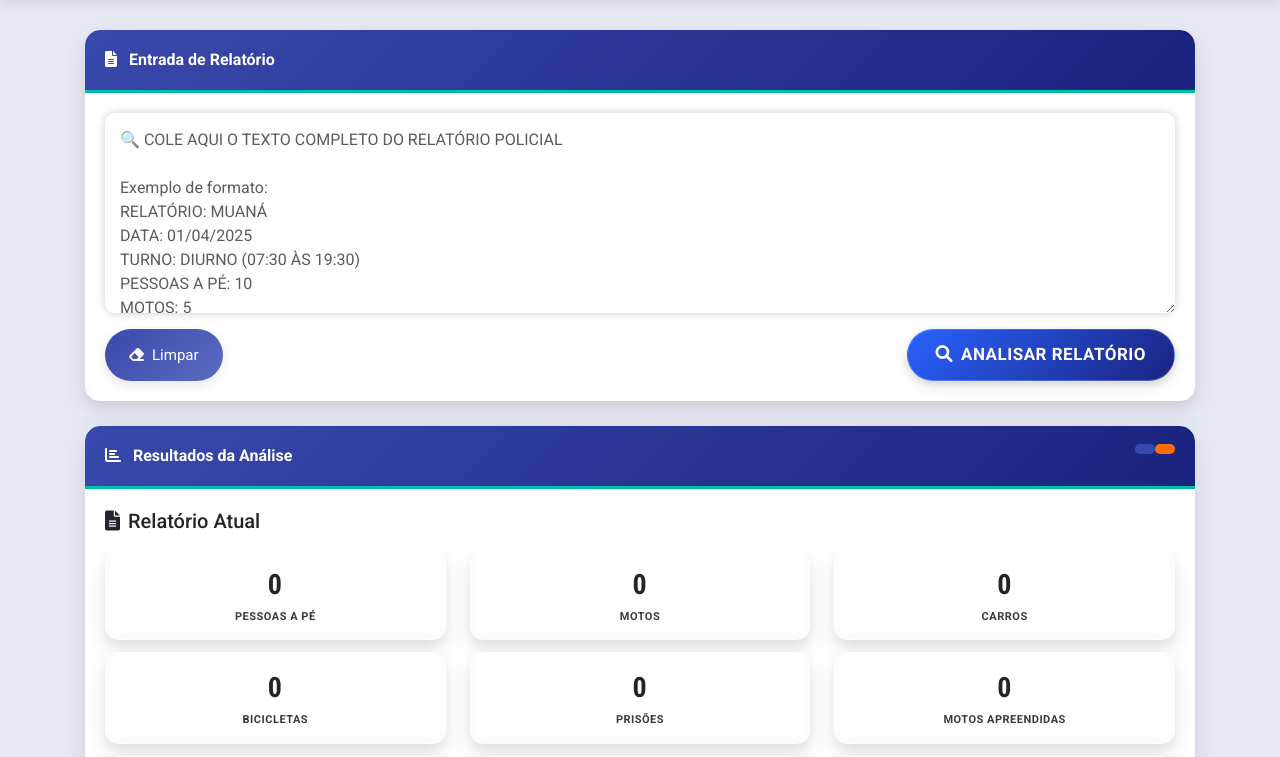
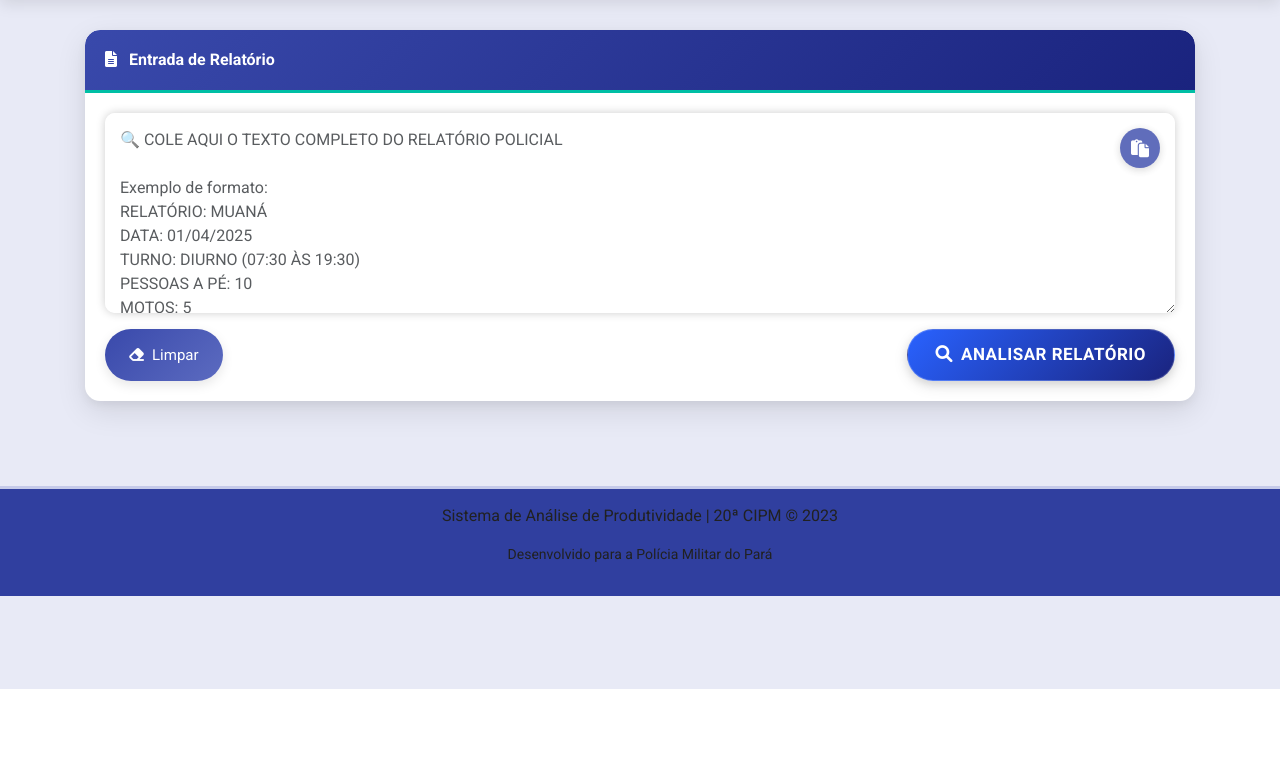
Before and after one commit to tenmuniz/RELATORIOS, a Flask app: page / in a window 1280 px wide. Shown: the part 111-868 px from the top of the page. After the commit the page ends 800 px from the top, so only its background shows below. Run offline with Flask 3, Linux system fonts and the light colour scheme; data that the repository does not hold is empty.

Commit message:
Added a paste button
Added a button to quickly paste text into the report textarea, improving user experience by simplifying report input.  This involved modifying `static/css/style.css`, `static/js/analyzer.js`, and `templates/index.html` to add styling and functionality for the new button.

Replit-Commit-Author: Agent
Replit-Commit-Session-Id: 86e28d72-0d2a-4c5b-8e77-a5b2222ae40b
Replit-Commit-Screenshot-Url: https://storage.googleapis.com/screenshot-production-us-central1/67897340-ed91-4772-8350-adeb704ffe7b/e0827c89-1e54-4010-91eb-3829fc38529a.jpg

```diff
--- a/static/css/style.css
+++ b/static/css/style.css
@@ -114,6 +114,11 @@ body {
   padding: 20px;
 }
 
+/* Posicionamento relativo para o container da textarea */
+.report-textarea-container {
+  position: relative;
+}
+
 textarea.form-control {
   background-color: rgba(255, 255, 255, 0.9);
   color: #333;
@@ -124,6 +129,42 @@ textarea.form-control {
   box-shadow: 0 0 10px rgba(0, 0, 0, 0.2);
   min-height: 200px;
   resize: vertical;
+  padding-right: 50px; /* Espaço para o botão de colar */
+}
+
+/* Botão de colagem rápida */
+.quick-paste-btn {
+  position: absolute;
+  right: 15px;
+  top: 15px;
+  background-color: var(--primary-light);
+  color: white;
+  border: none;
+  border-radius: 50%;
+  width: 40px;
+  height: 40px;
+  display: flex;
+  align-items: center;
+  justify-content: center;
+  cursor: pointer;
+  box-shadow: 0 2px 8px rgba(0, 0, 0, 0.2);
+  opacity: 0.8;
+  transition: all 0.3s ease;
+  z-index: 10;
+}
+
+.quick-paste-btn:hover {
+  opacity: 1;
+  transform: scale(1.1);
+  background-color: var(--accent-blue);
+}
+
+.quick-paste-btn:active {
+  transform: scale(0.95);
+}
+
+.quick-paste-btn i {
+  font-size: 18px;
 }
 
 .btn-primary {
--- a/static/js/analyzer.js
+++ b/static/js/analyzer.js
@@ -35,6 +35,7 @@ document.addEventListener('DOMContentLoaded', () => {
 function setupEventListeners() {
   const analyzeButton = document.getElementById('analyzeButton');
   const clearButton = document.getElementById('clearButton');
+  const pasteButton = document.getElementById('pasteButton');
 
   if (analyzeButton) {
     analyzeButton.addEventListener('click', analyzeReport);
@@ -42,6 +43,10 @@ function setupEventListeners() {
 
   if (clearButton) {
     clearButton.addEventListener('click', clearForm);
+  }
+
+  if (pasteButton) {
+    pasteButton.addEventListener('click', handleQuickPaste);
   }
 }
 
--- a/templates/index.html
+++ b/templates/index.html
@@ -58,7 +58,7 @@
           <div class="card-body">
             <div id="errorMessage" class="error-message"></div>
 
-            <div class="mb-3">
+            <div class="mb-3 report-textarea-container">
               <textarea id="reportText" class="form-control" placeholder="🔍 COLE AQUI O TEXTO COMPLETO DO RELATÓRIO POLICIAL
 
 Exemplo de formato:
@@ -70,6 +70,10 @@ MOTOS: 5
 CARROS: 2
 BICICLETAS: 3
 OCORRÊNCIA: Descrição da ocorrência..."></textarea>
+
+              <button id="pasteButton" class="quick-paste-btn" title="Colar texto da área de transferência">
+                <i class="fas fa-paste"></i>
+              </button>
             </div>
 
             <div class="d-flex justify-content-between">
```
